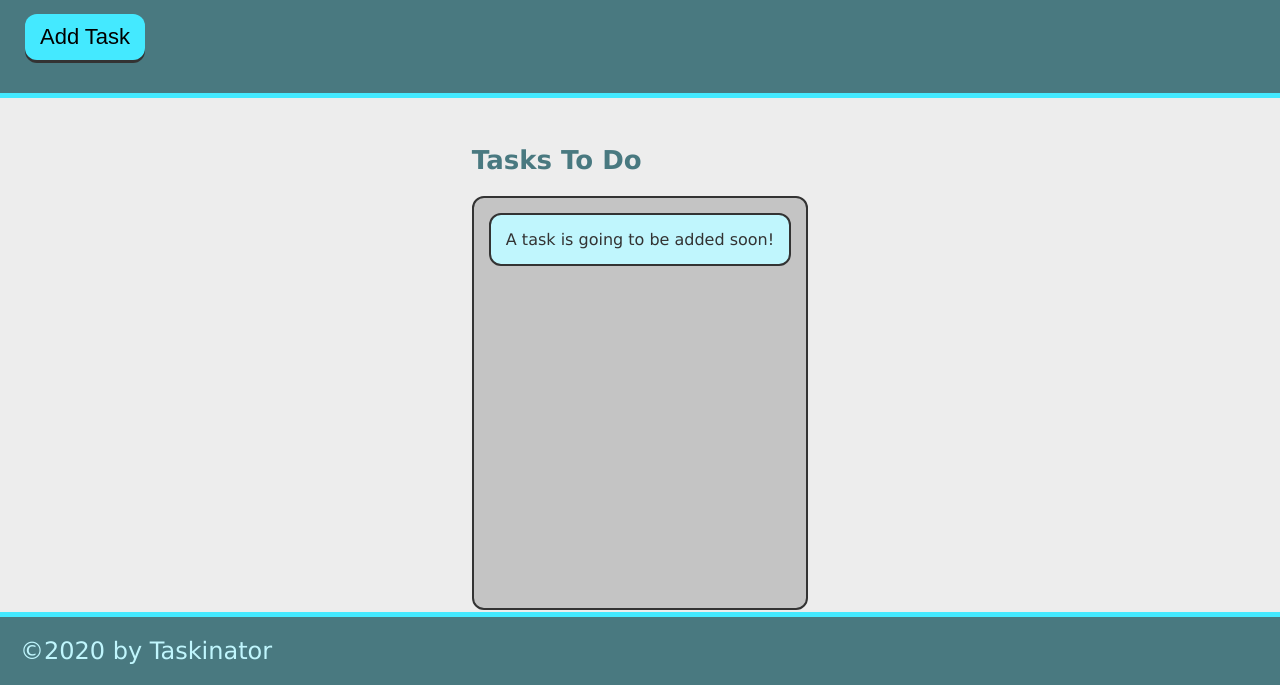
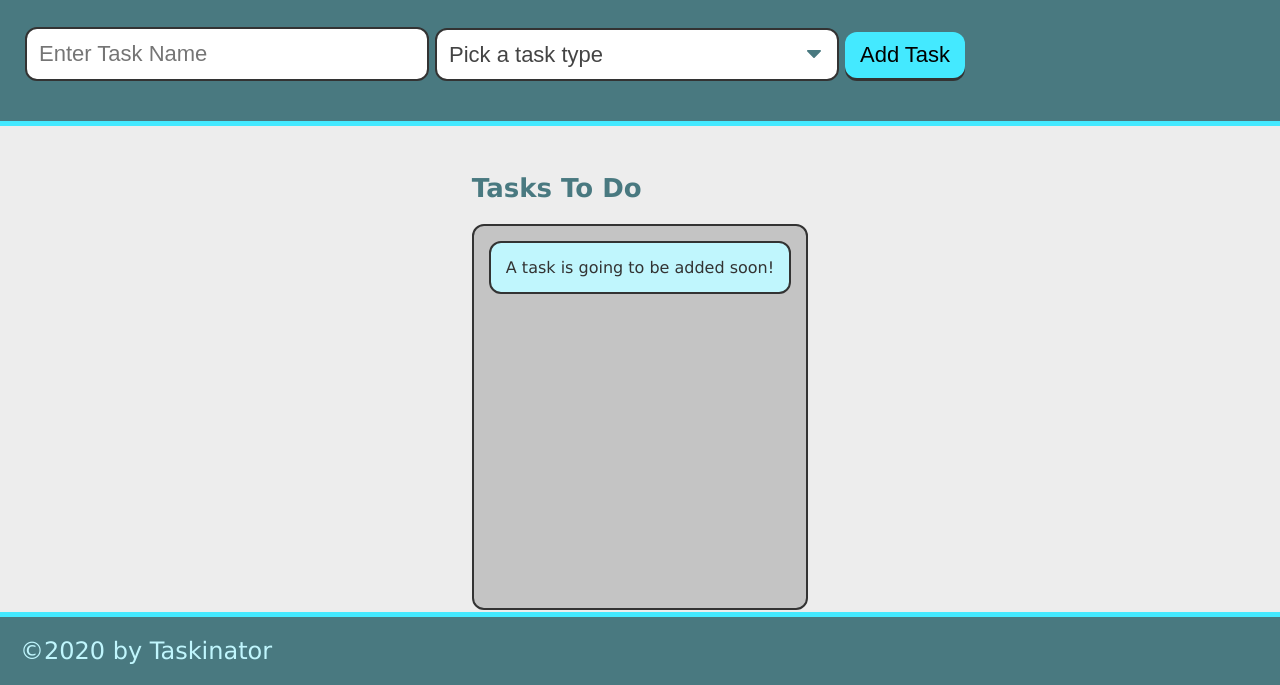
Before and after one commit to a-hines/taskinator, a plain HTML site: page index.html in a window 1280 px wide. Shown: the part 115-800 px from the top of the page. Drawn offline with Linux system fonts and the light colour scheme.

Commit message:
dropdown option added but not functional

```diff
--- a/index.html
+++ b/index.html
@@ -15,7 +15,25 @@
         <p>
             Click the button below to add a new task!
         </p>
-        <button class="btn" id="save-task">Add Task</button>
+        <form id="task-form">
+            <!-- Task Input -->
+            <div class = "form-group">
+                <input type="text" name="task-name" placeholder="Enter Task Name" />
+            </div>
+            <!-- Task Type -->
+            <div class="form-group">
+                <select name="task-type" class="select-dropdown">
+                    <option value="" disabled selected>Pick a task type</option>
+                    <option value="Print">Print</option>
+                    <option value="Web">Web</option>
+                    <option value="Mobile">Mobile</option>
+                </select>
+            </div>
+            <!-- Task Button -->
+            <div class="form-group">
+                <button class="btn" id="save-task" type="submit">Add Task</button>
+            </div>
+        </form>
     </header>
 
     <main class="page-content">
```
